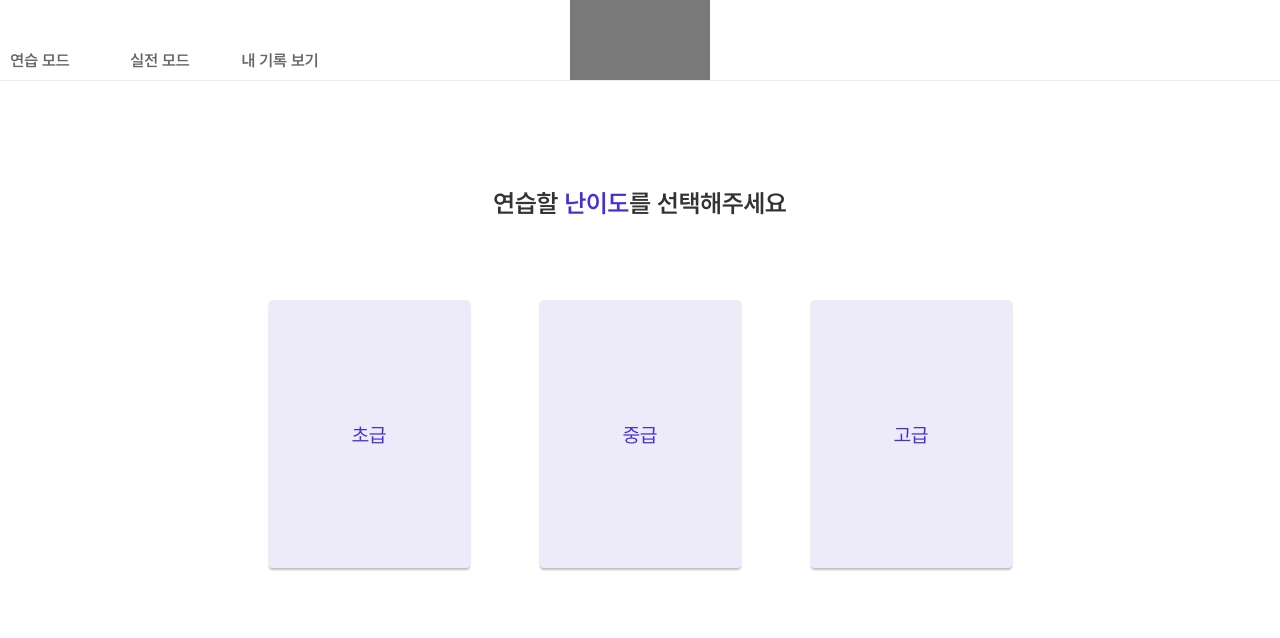
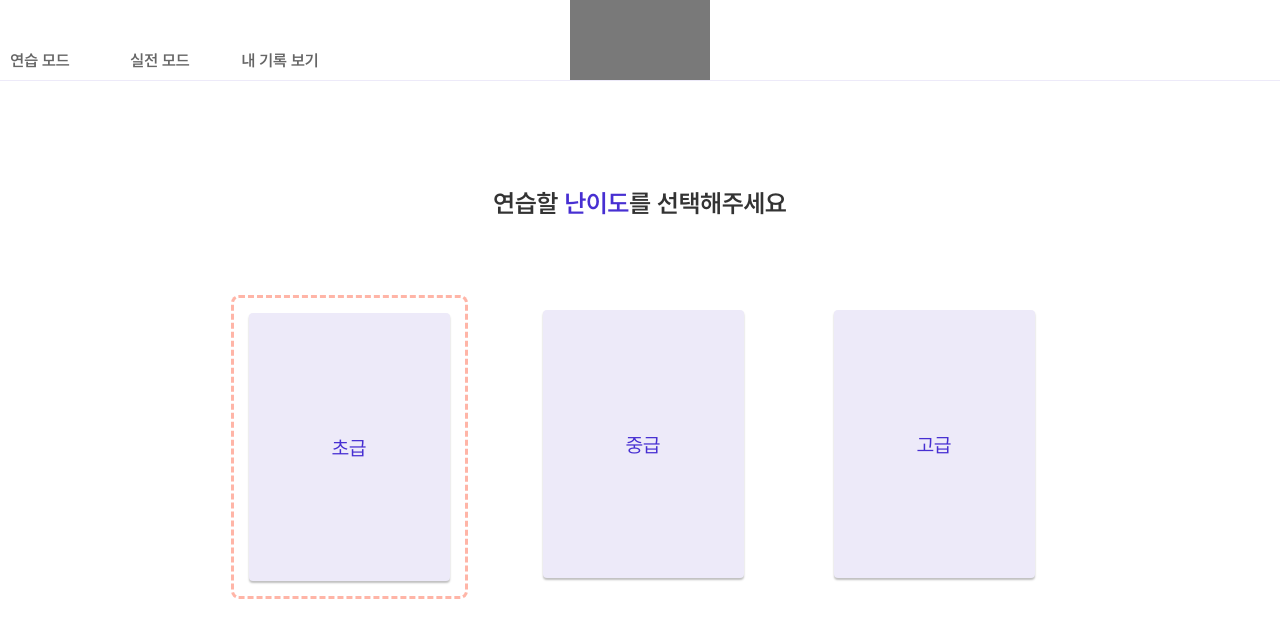
Before and after one commit to Easy-Ti-cket/easy-ticket, a React (Vite) app: page /select-level in a window 1280 px wide. Shown: the top 638 px of the page. Built offline with nearby package versions, Linux system fonts and the light colour scheme.

Commit message:
Feat: tooltip과 Amination 추가

```diff
--- a/src/pages/selectLevel/SelectLevel.jsx
+++ b/src/pages/selectLevel/SelectLevel.jsx
@@ -1,6 +1,7 @@
 import Button from "../../components/button/Button";
 import styled from "styled-components";
 import Tooltip from "../../components/tooltip/Tooltip";
+import AnimationArea from "../../components/Animation";
 const SelectLevelContainer = styled.div`
   display: flex;
   flex-direction: column;
@@ -24,6 +25,11 @@ const ButtonBox = styled.div`
 `;
 
 const SelectLevel = () => {
+  const levels = [
+    { text: "초급", tooltip: "이 단계를 추천해요!", focus: true },
+    { text: "중급", focus: false },
+    { text: "고급", focus: false }
+  ];
   return (
     <SelectLevelContainer>
       <Instructions>
@@ -31,17 +37,21 @@ const SelectLevel = () => {
         선택해주세요
       </Instructions>
       <ButtonContainer>
-        <ButtonBox>
-          <Tooltip text="이 단계를 추천해요!">
-            <Button type="mode" text="초급"></Button>
-          </Tooltip>
-        </ButtonBox>
-        <ButtonBox>
-          <Button type="mode" text="중급"></Button>
-        </ButtonBox>
-        <ButtonBox>
-          <Button type="mode" text="고급"></Button>
-        </ButtonBox>
+        {levels.map(({ text, tooltip, focus }) => (
+          <ButtonBox key={text}>
+            {tooltip ? (
+              <Tooltip text={tooltip}>
+                <AnimationArea $focus={focus}>
+                  <Button type="mode" text={text}></Button>
+                </AnimationArea>
+              </Tooltip>
+            ) : (
+              <AnimationArea $focus={focus}>
+                <Button type="mode" text={text}></Button>
+              </AnimationArea>
+            )}
+          </ButtonBox>
+        ))}
       </ButtonContainer>
     </SelectLevelContainer>
   );
```
